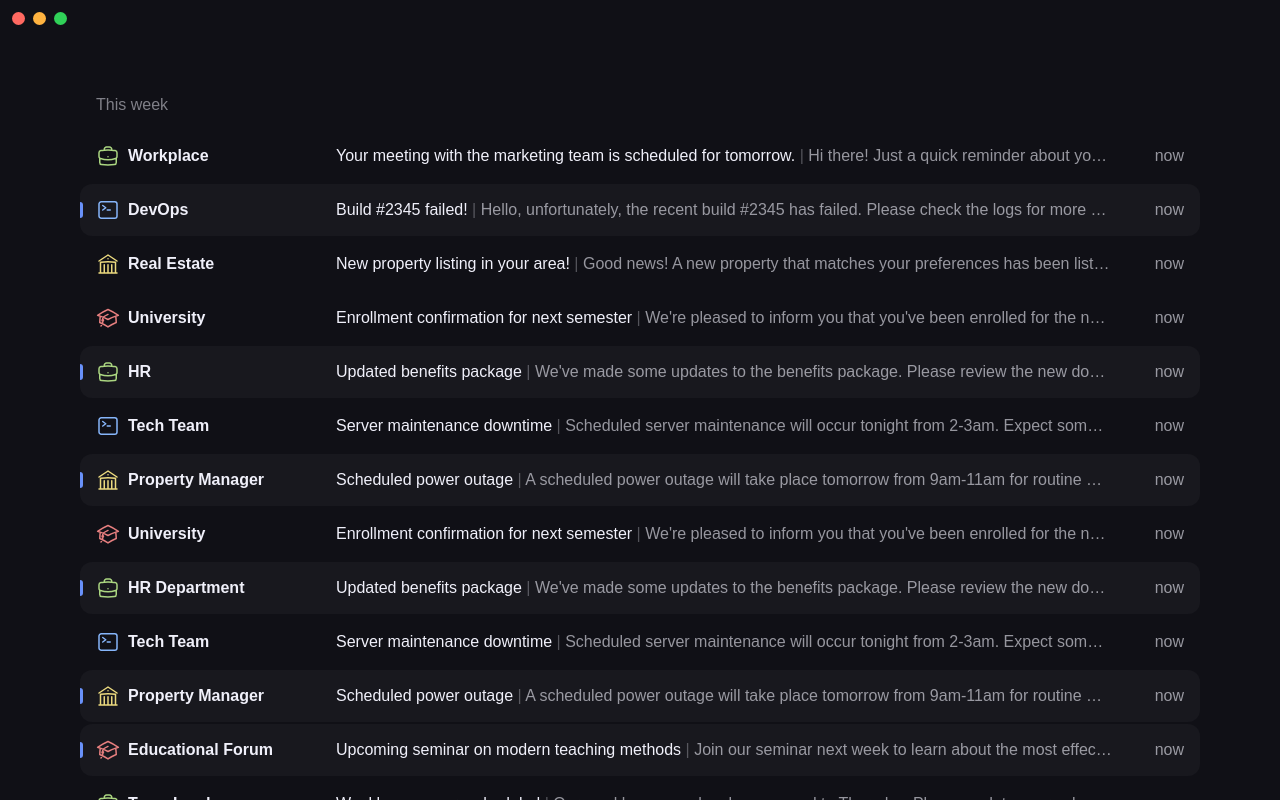
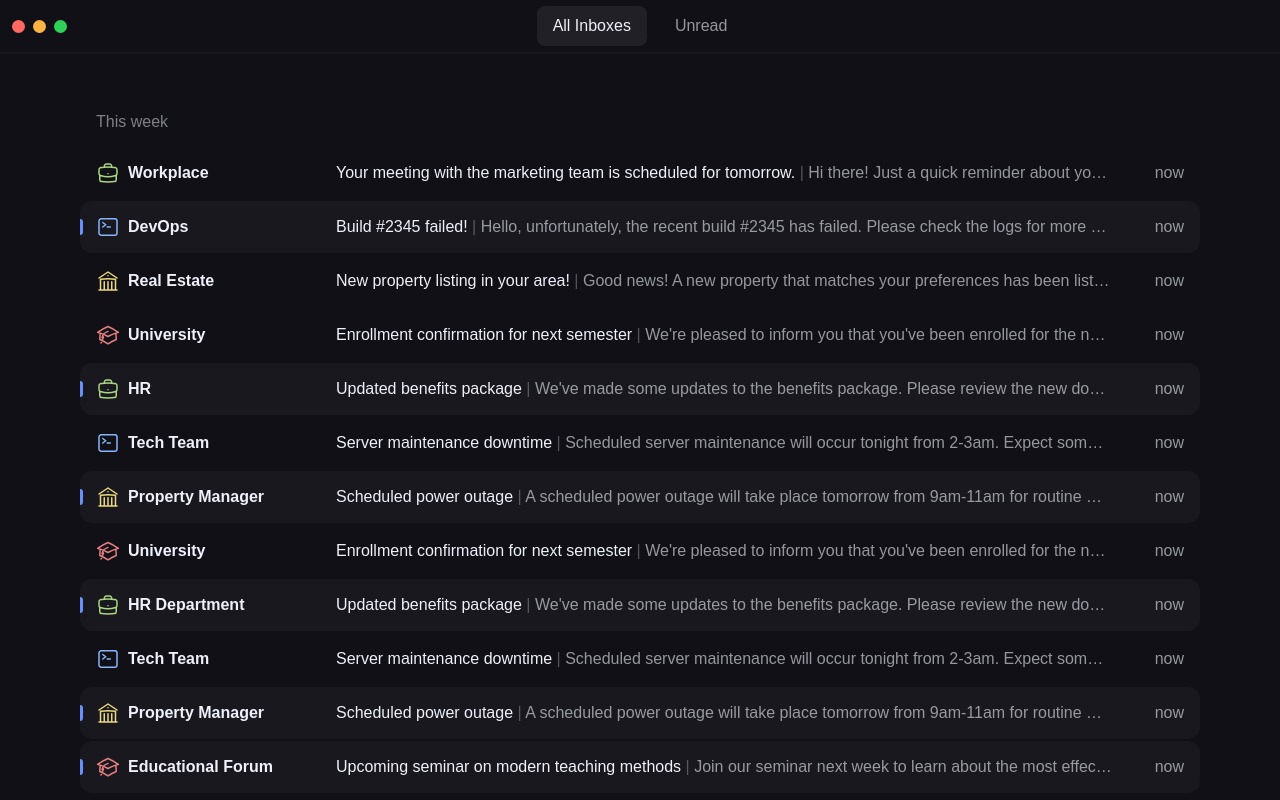
Before and after one commit to yekta/unseal, a Next.js app: page / in a window 1280 px wide. Built offline with nearby package versions, Linux system fonts and the light colour scheme.

Commit message:
Navbar improvements

```diff
--- a/package.json
+++ b/package.json
@@ -17,6 +17,7 @@
     "@types/react": "18.2.21",
     "@types/react-dom": "18.2.7",
     "autoprefixer": "10.4.15",
+    "framer-motion": "^10.16.4",
     "next": "13.4.19",
     "postcss": "8.4.29",
     "react": "18.2.0",
--- a/src/app/layout.tsx
+++ b/src/app/layout.tsx
@@ -1,15 +1,12 @@
-import TitleBar from "@components/TitleBar";
+import Navbar from "@components/Navbar";
 import ReactQueryProvider from "@components/providers/ReactQueryProvider";
 import "@css/globals.css";
 import type { Metadata } from "next";
-import { Inter } from "next/font/google";
 
 export const metadata: Metadata = {
   title: "Create Next App",
   description: "Generated by create next app",
 };
-
-/* const inter = Inter({ subsets: ["latin"] }); */
 
 export default function RootLayout({
   children,
@@ -23,7 +20,7 @@ export default function RootLayout({
           className={`w-full bg-c-bg text-c-on-bg
           flex flex-col justify-start h-screen overflow-hidden z-0 relative`}
         >
-          <TitleBar />
+          <Navbar />
           <main className="w-full flex-1 flex flex-col overflow-auto">
             {children}
           </main>
--- /dev/null
+++ b/src/app/unread/page.tsx
@@ -0,0 +1,9 @@
+import React from "react";
+
+export default function Page() {
+  return (
+    <div className="w-full flex items-center justify-center px-5 py-5">
+      <p>Unread</p>
+    </div>
+  );
+}
--- a/src/components/EmailLine/EmailLine.tsx
+++ b/src/components/EmailLine/EmailLine.tsx
@@ -32,7 +32,7 @@ export function EmailLine({
       <div className="w-full flex flex-row items-center md:py-px md:px-4">
         <div
           className={`flex flex-col flex-1 md:flex-row md:items-center md:justify-between px-4 py-3.5
-          group-hover:bg-c-notification-blue/10 relative ${
+          group-hover:bg-c-bg-highlight relative ${
             !isRead ? "bg-c-bg-secondary" : ""
           }
           overflow-hidden md:rounded-xl z-0`}
--- a/src/components/EmailList.tsx
+++ b/src/components/EmailList.tsx
@@ -41,6 +41,8 @@ export default function EmailList() {
     estimateSize: () => estimatedSize,
     overscan,
   });
+
+  console.log(rowVirtualizer.scrollOffset);
 
   useEffect(() => {
     const [lastItem] = [...rowVirtualizer.getVirtualItems()].reverse();
--- /dev/null
+++ b/src/components/Navbar.tsx
@@ -0,0 +1,105 @@
+"use client";
+
+import React, { useEffect, useState } from "react";
+import { WebviewWindow } from "@tauri-apps/api/window";
+import Link from "next/link";
+import { usePathname } from "next/navigation";
+import { motion } from "framer-motion";
+
+export default function TitleBar() {
+  const [appWindow, setAppWindow] = useState<WebviewWindow | undefined>(
+    undefined
+  );
+
+  interface TNavbarItem {
+    label: string;
+    pathname: string;
+  }
+
+  const navbarItems = [
+    {
+      label: "All Inboxes",
+      pathname: "/",
+    },
+    {
+      label: "Unread",
+      pathname: "/unread",
+    },
+  ];
+
+  const pathname = usePathname();
+  const [hoveredPath, setHoveredPath] = useState<string | undefined>(undefined);
+
+  async function setupAppWindow() {
+    const appWindow = (await import("@tauri-apps/api/window")).appWindow;
+    setAppWindow(appWindow);
+  }
+
+  useEffect(() => {
+    setupAppWindow();
+  }, []);
+
+  useEffect(() => {
+    setHoveredPath(pathname);
+  }, [pathname]);
+
+  return (
+    <nav
+      data-tauri-drag-region
+      className="w-full flex items-center justify-between bg-c-bg z-[9999] border-b-2 border-c-bg-secondary overflow-hidden relative"
+    >
+      <div className="w-40 flex items-center justify-start py-3 px-3 gap-[8px]">
+        <button
+          className="w-[13px] h-[13px] rounded-full bg-c-macos-red"
+          onClick={() => appWindow?.close()}
+        ></button>
+        <button
+          className="w-[13px] h-[13px] rounded-full bg-c-macos-orange"
+          onClick={() => appWindow?.minimize()}
+        ></button>
+        <button
+          className="w-[13px] h-[13px] rounded-full bg-c-macos-green"
+          onClick={() => appWindow?.maximize()}
+        ></button>
+      </div>
+      <div className="flex-1 flex items-center justify-center">
+        {navbarItems.map((item: TNavbarItem) => {
+          const isActive = pathname === item.pathname;
+          return (
+            <Link
+              onMouseOver={() => setHoveredPath(item.pathname)}
+              onMouseLeave={() => setHoveredPath(pathname)}
+              href={item.pathname}
+              className="p-1.5 group cursor-default"
+            >
+              <div className="relative">
+                {item.pathname === hoveredPath && (
+                  <motion.div
+                    className="absolute bottom-0 left-0 h-full bg-c-bg-highlight rounded-lg -z-10"
+                    layoutId="navbar"
+                    aria-hidden="true"
+                    style={{
+                      width: "100%",
+                    }}
+                    transition={{
+                      duration: 0.15,
+                      ease: "circOut",
+                    }}
+                  />
+                )}
+                <p
+                  className={`px-4 py-2 font-medium transition duration-150 ${
+                    isActive ? "text-c-on-bg" : "text-c-on-bg/60"
+                  }`}
+                >
+                  {item.label}
+                </p>
+              </div>
+            </Link>
+          );
+        })}
+      </div>
+      <div className="w-40"></div>
+    </nav>
+  );
+}
--- a/src/components/TitleBar.tsx
+++ /dev/null
@@ -1,39 +0,0 @@
-"use client";
-
-import React, { useEffect, useState } from "react";
-import { WebviewWindow } from "@tauri-apps/api/window";
-
-export default function TitleBar() {
-  const [appWindow, setAppWindow] = useState<WebviewWindow | undefined>(
-    undefined
-  );
-
-  async function setupAppWindow() {
-    const appWindow = (await import("@tauri-apps/api/window")).appWindow;
-    setAppWindow(appWindow);
-  }
-
-  useEffect(() => {
-    setupAppWindow();
-  }, []);
-
-  return (
-    <div
-      data-tauri-drag-region
-      className="w-full flex items-center justify-start py-3 px-3 gap-[8px] bg-c-bg z-[9999]"
-    >
-      <button
-        className="w-[13px] h-[13px] rounded-full bg-c-macos-red"
-        onClick={() => appWindow?.close()}
-      ></button>
-      <button
-        className="w-[13px] h-[13px] rounded-full bg-c-macos-orange"
-        onClick={() => appWindow?.minimize()}
-      ></button>
-      <button
-        className="w-[13px] h-[13px] rounded-full bg-c-macos-green"
-        onClick={() => appWindow?.maximize()}
-      ></button>
-    </div>
-  );
-}
--- a/src/ts/email.ts
+++ b/src/ts/email.ts
@@ -707,7 +707,7 @@ export const emails: TEmailLineProps[] = [
     sender: "Educational Forum",
     title: "Upcoming seminar on modern teaching methods",
     body: "Join our seminar next week to learn about the most effective teaching methods.",
-    date: "2023-09-10T11:00:00.000Z",
+    date: "2023-09-08T11:00:00.000Z",
     iconColor: "red",
     iconType: "school",
     isRead: true,
@@ -717,7 +717,7 @@ export const emails: TEmailLineProps[] = [
     sender: "Educational Forum",
     title: "Upcoming seminar on modern teaching methods",
     body: "Join our seminar next week to learn about the most effective teaching methods.",
-    date: "2023-09-10T11:00:00.000Z",
+    date: "2023-09-08T11:00:00.000Z",
     iconColor: "red",
     iconType: "school",
     isRead: true,
@@ -727,7 +727,7 @@ export const emails: TEmailLineProps[] = [
     sender: "Educational Forum",
     title: "Upcoming seminar on modern teaching methods",
     body: "Join our seminar next week to learn about the most effective teaching methods.",
-    date: "2023-09-10T11:00:00.000Z",
+    date: "2023-09-08T11:00:00.000Z",
     iconColor: "red",
     iconType: "school",
     isRead: true,
@@ -737,7 +737,7 @@ export const emails: TEmailLineProps[] = [
     sender: "Educational Forum",
     title: "Upcoming seminar on modern teaching methods",
     body: "Join our seminar next week to learn about the most effective teaching methods.",
-    date: "2023-09-10T11:00:00.000Z",
+    date: "2023-09-08T11:00:00.000Z",
     iconColor: "red",
     iconType: "school",
     isRead: true,
@@ -747,7 +747,7 @@ export const emails: TEmailLineProps[] = [
     sender: "Educational Forum",
     title: "Upcoming seminar on modern teaching methods",
     body: "Join our seminar next week to learn about the most effective teaching methods.",
-    date: "2023-09-10T11:00:00.000Z",
+    date: "2023-09-08T11:00:00.000Z",
     iconColor: "red",
     iconType: "school",
     isRead: true,
@@ -757,7 +757,7 @@ export const emails: TEmailLineProps[] = [
     sender: "Educational Forum",
     title: "Upcoming seminar on modern teaching methods",
     body: "Join our seminar next week to learn about the most effective teaching methods.",
-    date: "2023-09-10T11:00:00.000Z",
+    date: "2023-09-08T11:00:00.000Z",
     iconColor: "red",
     iconType: "school",
     isRead: true,
--- a/tailwind.config.ts
+++ b/tailwind.config.ts
@@ -11,10 +11,14 @@ const config: Config = {
       DEFAULT: "200ms",
       0: "0ms",
       100: "100ms",
+      150: "150ms",
       200: "200ms",
       300: "300ms",
       400: "400ms",
       500: "500ms",
+    },
+    transitionTimingFunction: {
+      DEFAULT: "cubic-bezier(0, 0.55, 0.45, 1)",
     },
     extend: {
       colors: {
```
Also changed, not shown: 1 other file (tests, documents, lock files or other folders).
